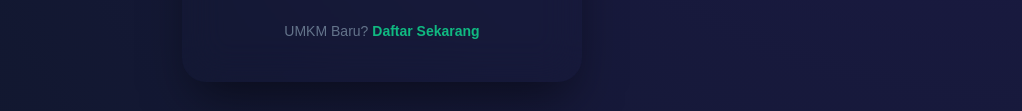
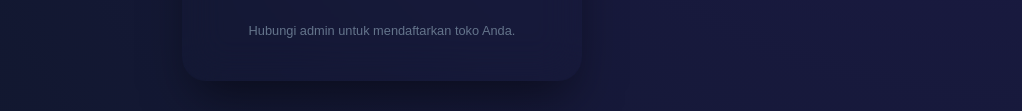
Before and after one commit to ceksaha/wa-bot-v2, a website: page public/login.html in a window 1280 px wide. Shown: the part 581-692 px from the top of the page, without its empty margins (258-1280 px from the left). Drawn offline with Linux system fonts and the light colour scheme.

Commit message:
Removed registration self-service to enforce admin-only creation

```diff
--- a/public/login.html
+++ b/public/login.html
@@ -74,8 +74,8 @@
             <button type="submit" class="action-btn success" style="width: 100%; margin-top: 2rem; padding: 0.875rem; font-weight: 600;">
                 Masuk ke Dashboard
             </button>
-            <p style="text-align: center; margin-top: 1.5rem; font-size: 0.875rem; color: var(--text-muted);">
-                UMKM Baru? <a href="/register" style="color: var(--primary); text-decoration: none; font-weight: 600;">Daftar Sekarang</a>
+            <p style="text-align: center; margin-top: 1.5rem; font-size: 0.8rem; color: var(--text-muted);">
+                Hubungi admin untuk mendaftarkan toko Anda.
             </p>
         </form>
     </div>
```
